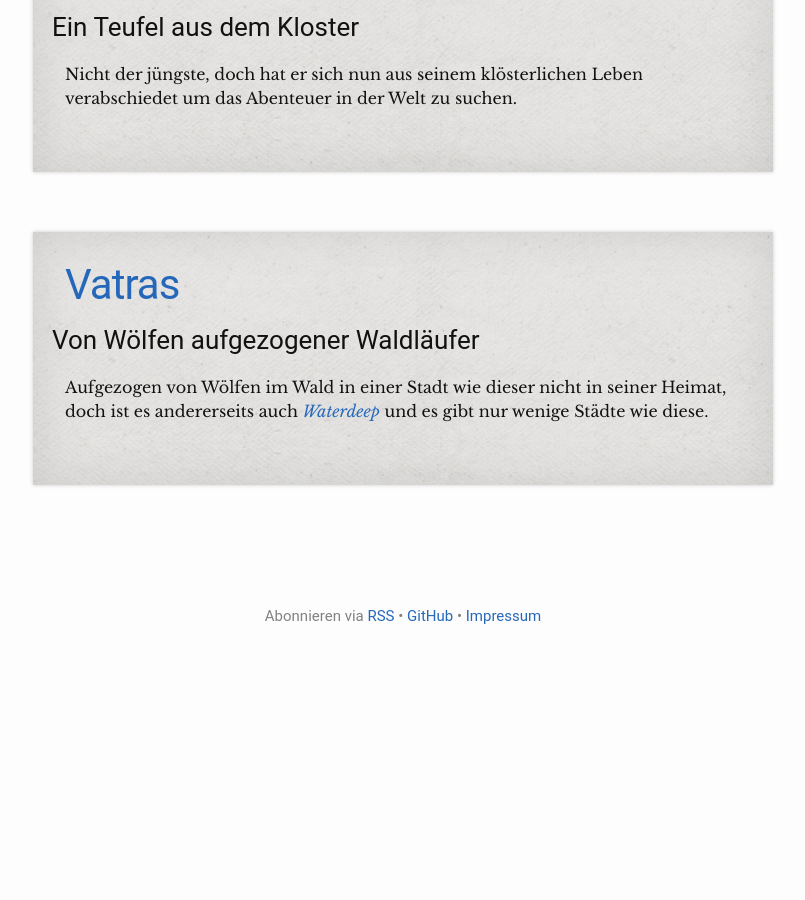
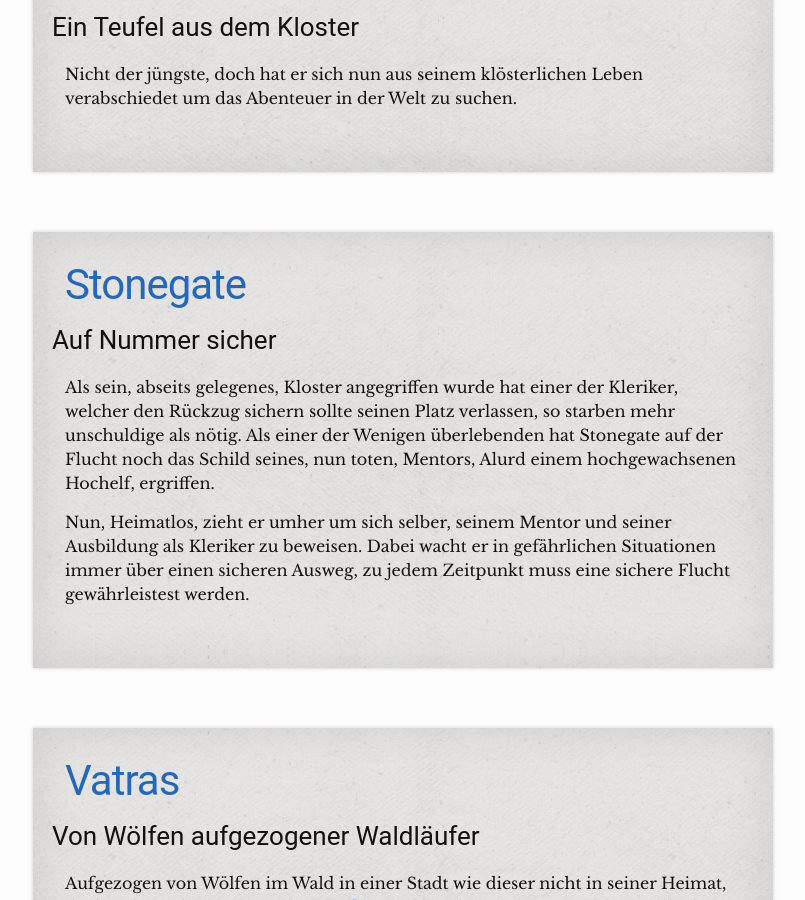
Before and after one commit to Wayneoween/dnd5e_story_wdh, a Jekyll site: the page built from characters.html, in a window 1280 px wide and 900 px high, scrolled down 889 px. Shown: the whole window, without its empty margins (237-1042 px from the left). Built offline with Jekyll 4.4.1, drawn with Linux system fonts in a browser that asks for light colours; some web fonts are replaced; before the commit the page ends 1562 px from its top, so only the background shows below that.

Commit message:
Charakterbeschriebung für Stonegate

```diff
--- /dev/null
+++ b/_characters/stonegate.md
@@ -0,0 +1,19 @@
+---
+title: Stonegate
+layout: page
+---
+
+### Auf Nummer sicher
+
+Als sein, abseits gelegenes, Kloster angegriffen wurde hat einer der Kleriker,
+welcher den Rückzug sichern sollte seinen Platz verlassen, so starben mehr
+unschuldige als nötig. Als einer der Wenigen überlebenden hat Stonegate auf der
+Flucht noch das Schild seines, nun toten, Mentors, Alurd einem hochgewachsenen
+Hochelf, ergriffen.
+
+Nun, Heimatlos, zieht er umher um sich selber, seinem
+Mentor und seiner Ausbildung als Kleriker zu beweisen. Dabei wacht er in
+gefährlichen Situationen immer über einen sicheren Ausweg, zu jedem Zeitpunkt
+muss eine sichere Flucht gewährleistest werden.
+
+<!-- more -->
```
Also changed, not shown: _posts/2019-09-02-renovierungsarbeiten.md (+9 -0 lines).
